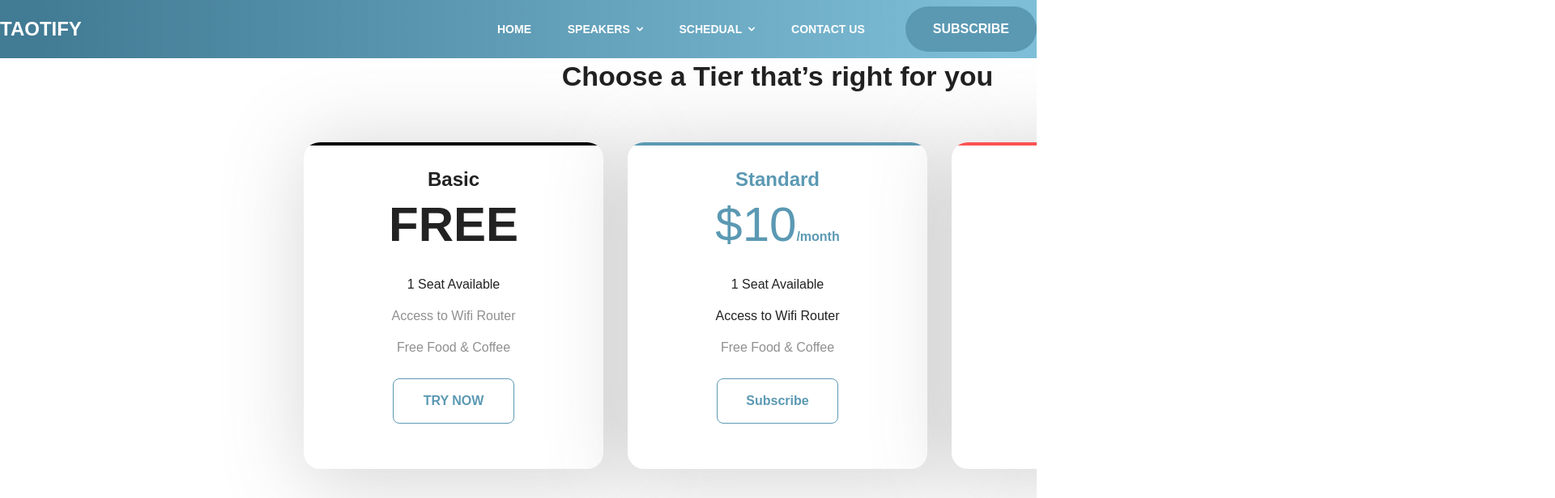
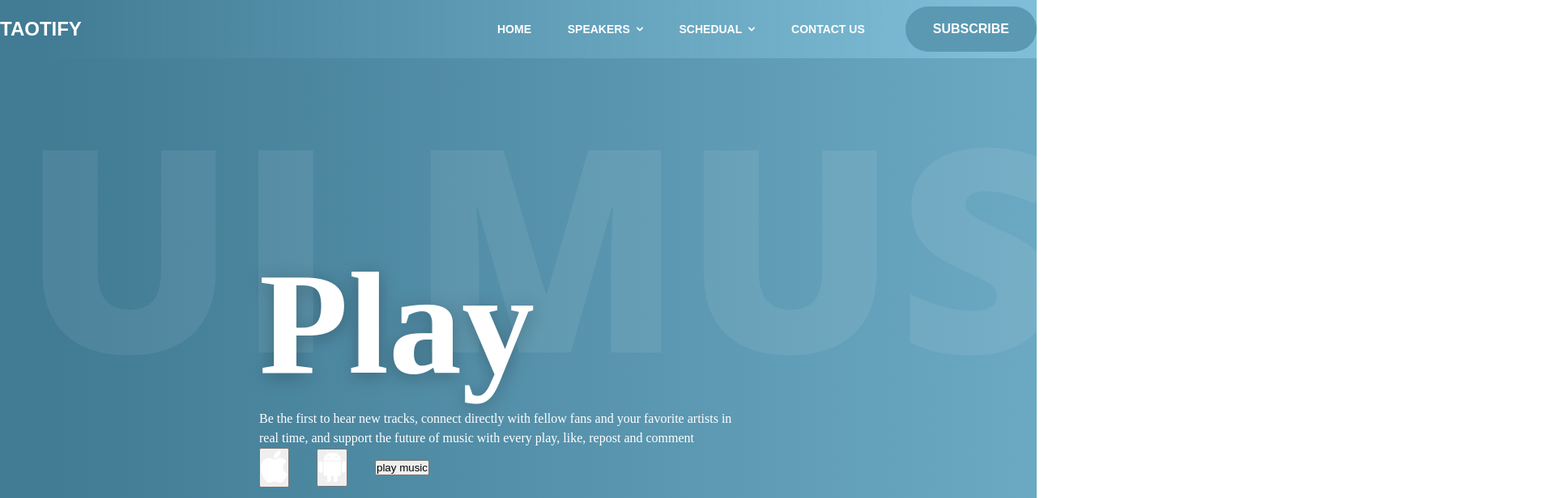
Before and after one commit to taodemy/taotify-website, a Next.js app: page / in a window 1280 px wide. Shown: the top 616 px of the page at 81% size, 1920 px wide, since content can reach past the window. Built offline with nearby package versions, Linux system fonts and the light colour scheme.

Commit message:
feat: add left hero

```diff
--- /dev/null
+++ b/src/components/Hero/index.module.scss
@@ -0,0 +1,94 @@
+.hero_slide {
+  display: flex;
+  width: 1920px;
+  flex-direction: column;
+  align-items: center;
+  gap: 10px;
+  flex-shrink: 0;
+  align-self: stretch;
+  background: linear-gradient(
+    90deg,
+    #417b94 3.82%,
+    rgba(74, 163, 199, 0.71) 95.66%
+  );
+  .hero_container {
+    display: flex;
+    width: 1280px;
+    height: 754px;
+    justify-content: center;
+    align-items: flex-start;
+    .backgroud_font_group {
+      width: 2494.431px;
+      height: 1088.604px;
+      position: absolute;
+      right: -1150.431px;
+      bottom: -350.604px;
+      z-index: 1;
+      .backgroud_font {
+        color: rgba(254, 254, 254, 0.07);
+        font-family: Open Sans;
+        font-size: 350.104px;
+        font-style: normal;
+        font-weight: 800;
+        line-height: normal;
+        user-select: none;
+      }
+    }
+    .left_hero {
+      display: flex;
+      padding: 155px 0px;
+      flex-direction: column;
+      justify-content: center;
+      align-items: center;
+      gap: 10px;
+      flex: 1 0 0;
+      align-self: stretch;
+      z-index: 2;
+      .left_titles {
+        display: flex;
+        flex-direction: column;
+        justify-content: center;
+        align-items: flex-start;
+        .left_hero_title {
+          color: #fff;
+          text-shadow: 0px 4.1504716873168945px 21.897809982299805px
+            rgba(0, 0, 0, 0.25);
+          font-family: Montserrat;
+          font-size: 180px;
+          font-style: normal;
+          font-weight: 700;
+          line-height: 210px; /* 116.667% */
+          text-transform: capitalize;
+        }
+        .left_hero_content {
+          color: #fff;
+          font-feature-settings: "clig" off, "liga" off;
+
+          /* /Main/Regular */
+          font-family: Raleway;
+          font-size: 16px;
+          font-style: normal;
+          font-weight: 400;
+          line-height: 24px; /* 150% */
+        }
+        .left_hero_buttons {
+          display: flex;
+          align-items: center;
+          gap: 34px;
+          .left_hero_button_apple {
+
+          }
+        }
+      }
+    }
+    .right_hero {
+      display: flex;
+      padding: 88px 98px 0px 0px;
+      flex-direction: column;
+      justify-content: flex-end;
+      align-items: center;
+      flex: 1 0 0;
+      align-self: stretch;
+    }
+  }
+}
--- /dev/null
+++ b/src/components/Hero/index.tsx
@@ -0,0 +1,76 @@
+import style from "./index.module.scss";
+
+import React from "react";
+
+const Hero = () => {
+  return (
+    <div className={style.hero_slide}>
+      <div className={style.hero_container}>
+        <div className={style.backgroud_font_group}>
+          <div className={style.backgroud_font}>&nbsp;UI&nbsp;MUSIC</div>
+          <div className={style.backgroud_font}>NEWWAY</div>
+        </div>
+        <div className={style.left_hero}>
+          <div className={style.left_titles}>
+            <div className={style.left_hero_title}>play</div>
+            <div className={style.left_hero_content}>
+              Be the first to hear new tracks, connect directly with fellow fans
+              and your favorite artists in real time, and support the future of
+              music with every play, like, repost and comment
+            </div>
+            <div className={style.left_hero_buttons}>
+              <button className={style.left_hero_button_apple}>
+                <svg
+                  xmlns="http://www.w3.org/2000/svg"
+                  width="33"
+                  height="42"
+                  viewBox="0 0 33 42"
+                  fill="none"
+                >
+                  <path
+                    d="M1.6951 15.6784C-1.7029 21.575 0.457269 30.5234 4.2149 35.9491C6.09055 38.6617 7.98953 41.0966 10.5905 41.0966C10.6395 41.0966 10.6887 41.0957 10.739 41.0937C11.961 41.045 12.8441 40.6687 13.6979 40.3051C14.6565 39.8966 15.6479 39.4742 17.2029 39.4742C18.6823 39.4742 19.6264 39.8829 20.5394 40.278C21.4392 40.6673 22.366 41.07 23.7355 41.0443C26.6653 40.9897 28.4641 38.3623 30.0511 36.0444C31.7073 33.6242 32.538 31.2744 32.8183 30.3764L32.8296 30.3407C32.883 30.1811 32.8076 30.0069 32.6546 29.9367C32.6504 29.9347 32.6349 29.9282 32.6305 29.9264C32.1146 29.7154 27.5889 27.7077 27.5414 22.2356C27.4972 17.7898 30.9365 15.4355 31.6262 15.0088L31.6584 14.9888C31.7331 14.9407 31.7851 14.8644 31.8028 14.7771C31.8205 14.69 31.802 14.5994 31.7519 14.5261C29.378 11.052 25.7395 10.5285 24.2746 10.4655C24.0621 10.4443 23.8426 10.4336 23.6223 10.4336C21.9018 10.4336 20.2536 11.0834 18.9294 11.6055C18.0154 11.966 17.2259 12.2772 16.6813 12.2772C16.0695 12.2772 15.2755 11.9621 14.356 11.5974C13.1265 11.1094 11.7329 10.5564 10.2576 10.5564C10.2224 10.5564 10.1878 10.5568 10.1537 10.5575C6.72337 10.6079 3.48206 12.5704 1.6951 15.6784Z"
+                    fill="white"
+                  />
+                  <path
+                    d="M24.2776 0.903451C22.2004 0.988055 19.7085 2.26674 18.2191 4.01127C16.9533 5.4776 15.7168 7.92242 16.0426 10.3867C16.063 10.5409 16.1885 10.6599 16.3436 10.6719C16.4838 10.6829 16.6269 10.6884 16.7695 10.6885C18.8006 10.6885 20.9918 9.56482 22.4882 7.75545C24.0631 5.84488 24.8595 3.39294 24.6186 1.19667C24.5996 1.02456 24.4482 0.896731 24.2776 0.903451Z"
+                    fill="white"
+                  />
+                </svg>
+              </button>
+              <button>
+                <svg
+                  xmlns="http://www.w3.org/2000/svg"
+                  width="34"
+                  height="40"
+                  viewBox="0 0 34 40"
+                  fill="none"
+                >
+                  <path
+                    d="M3.24091 13.3024H3.14226C1.87772 13.3024 0.84668 14.3367 0.84668 15.5979V25.5925C0.84668 26.8587 1.87772 27.8897 3.14226 27.8897H3.24258C4.50712 27.8897 5.53816 26.8554 5.53816 25.5925V15.5979C5.53649 14.3367 4.50385 13.3024 3.24091 13.3024Z"
+                    fill="white"
+                  />
+                  <path
+                    d="M6.63672 29.4504C6.63672 30.6113 7.5855 31.5569 8.74645 31.5569H11.0009V36.9554C11.0009 38.2232 12.0353 39.2543 13.2965 39.2543H13.3952C14.6614 39.2543 15.694 38.2216 15.694 36.9554V31.5569H18.8447V36.9554C18.8447 38.2232 19.8823 39.2543 21.1436 39.2543H21.2406C22.5067 39.2543 23.5378 38.2216 23.5378 36.9554V31.5569H25.7939C26.9531 31.5569 27.902 30.6113 27.902 29.4504V13.6692H6.63672V29.4504Z"
+                    fill="white"
+                  />
+                  <path
+                    d="M22.5658 4.09875L24.3566 1.33457C24.4717 1.16023 24.4207 0.92185 24.2448 0.80834C24.0705 0.69323 23.8321 0.740951 23.7185 0.920173L21.8621 3.7798C20.4693 3.2092 18.9137 2.88857 17.2709 2.88857C15.6265 2.88857 14.0742 3.2092 12.6781 3.7798L10.8249 0.920173C10.7115 0.740951 10.4714 0.69323 10.2954 0.80834C10.1195 0.921774 10.0685 1.16023 10.1836 1.33457L11.976 4.09875C8.74471 5.68232 6.56592 8.66689 6.56592 12.0905C6.56592 12.301 6.57911 12.5082 6.59717 12.7137H27.9462C27.9643 12.5082 27.9758 12.301 27.9758 12.0905C27.9759 8.66689 25.7954 5.68232 22.5658 4.09875ZM12.3213 9.04836C11.754 9.04836 11.2935 8.59119 11.2935 8.02227C11.2935 7.45335 11.754 6.99779 12.3213 6.99779C12.8919 6.99779 13.3491 7.45327 13.3491 8.02227C13.3491 8.59127 12.8886 9.04836 12.3213 9.04836ZM22.2189 9.04836C21.6516 9.04836 21.1911 8.59119 21.1911 8.02227C21.1911 7.45335 21.6516 6.99779 22.2189 6.99779C22.7878 6.99779 23.245 7.45327 23.245 8.02227C23.245 8.59119 22.7878 9.04836 22.2189 9.04836Z"
+                    fill="white"
+                  />
+                  <path
+                    d="M31.3962 13.3024H31.3008C30.0363 13.3024 29.002 14.3367 29.002 15.5979V25.5925C29.002 26.8587 30.0379 27.8897 31.3008 27.8897H31.3979C32.664 27.8897 33.6934 26.8554 33.6934 25.5925V15.5979C33.6934 14.3367 32.6607 13.3024 31.3962 13.3024Z"
+                    fill="white"
+                  />
+                </svg>
+              </button>
+              <button>play music</button>
+            </div>
+          </div>
+        </div>
+        <div className={style.right_hero}>1afsagafa</div>
+      </div>
+    </div>
+  );
+};
+
+export default Hero;
--- a/src/pages/index.tsx
+++ b/src/pages/index.tsx
@@ -3,6 +3,7 @@ import Head from "next/head";
 import PriceTier from "@/components/PriceTier";
 import Navigator from "@/components/Navigator";
 import style from "./index.module.scss"
+import Hero from "@/components/Hero";
 
 export default function Home() {
   return (
@@ -17,6 +18,7 @@ export default function Home() {
         <header className={style.top_header}>
           <Navigator />
         </header>
+        <Hero />
         <PriceTier />
         <Footer />
       </main>
```
